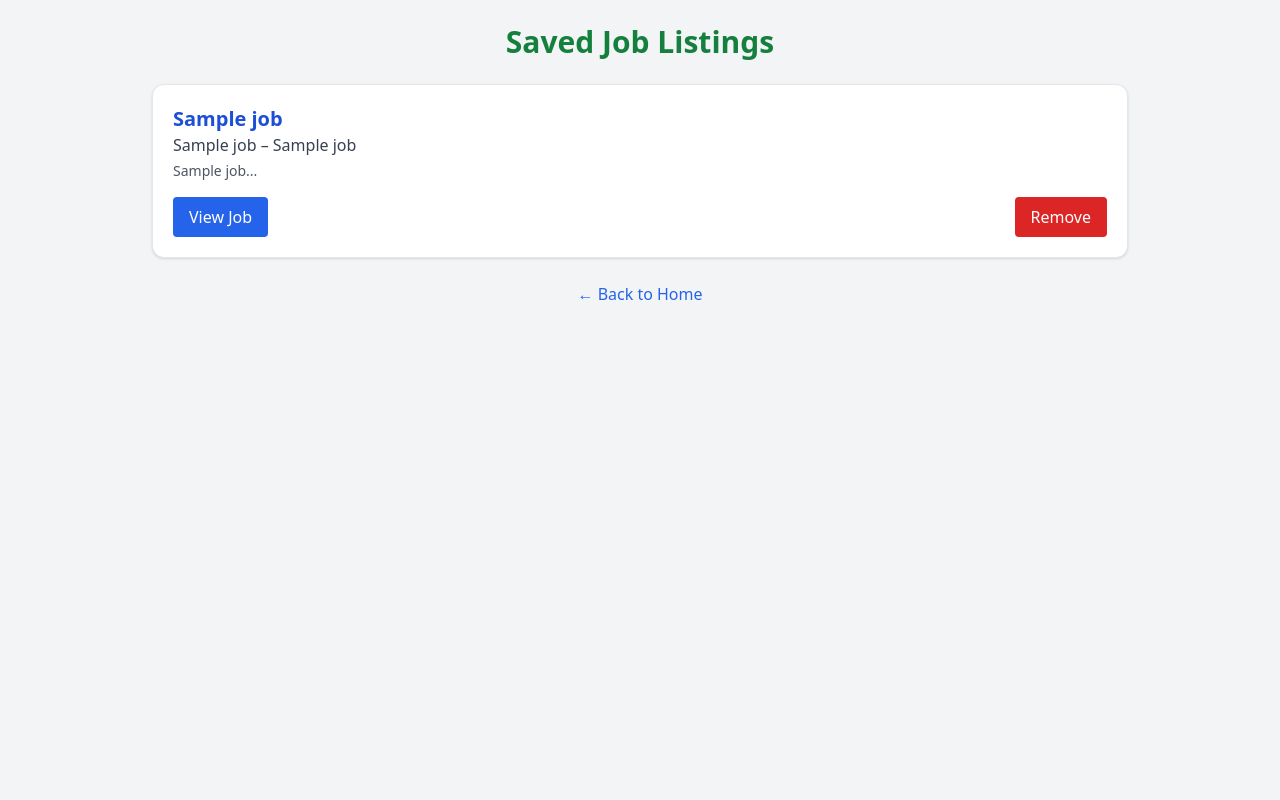
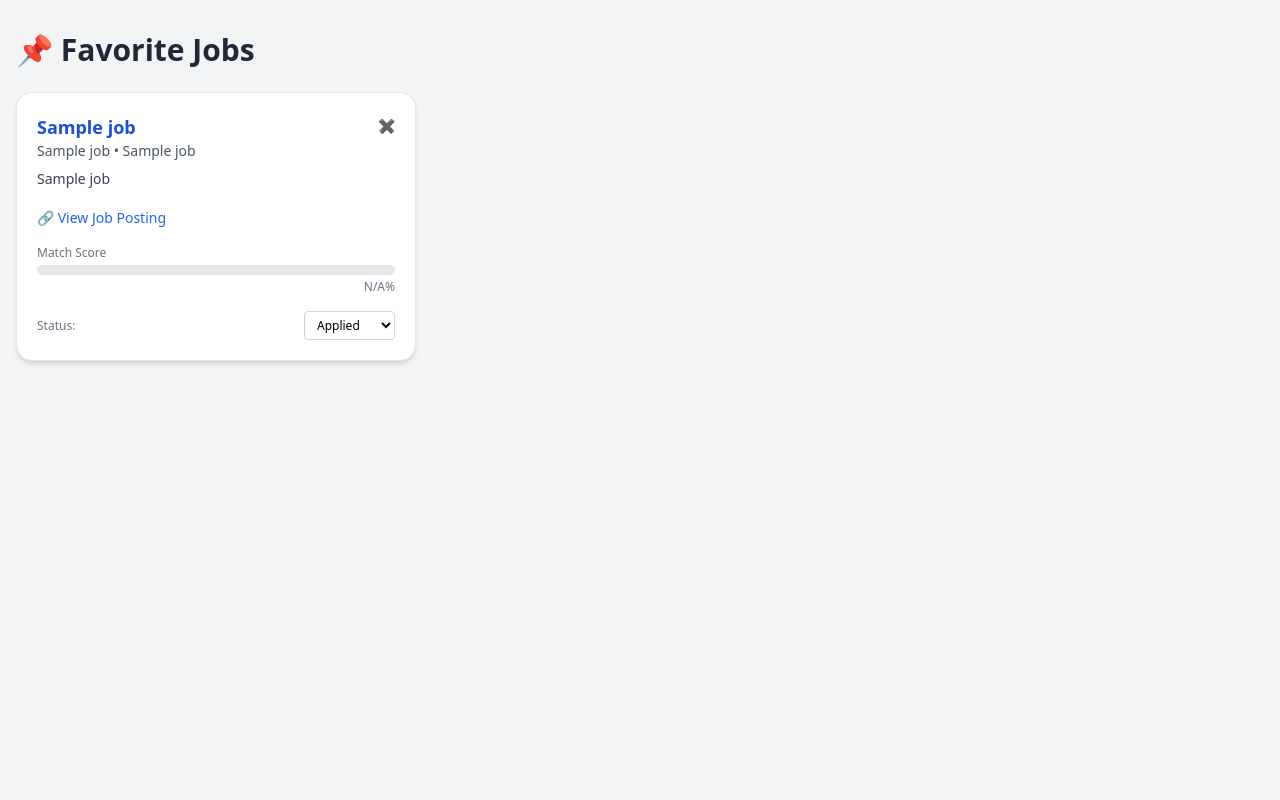
Before and after one commit to starkahmed/AI-Job-Hunting-Agent, a FastAPI app: template templates/favorites.html in a window 1280 px wide. Run offline with FastAPI, Linux system fonts and the light colour scheme; the template is opened without the code that fills it: most values are stand-ins (such as "Sample title", 1, 10 or a date in 2020); some libraries are stand-ins or nearby versions.

Commit message:
v3.6: Added analytics dashboard and enhanced favorites view for application tracking

```diff
--- a/main.py
+++ b/main.py
@@ -1,8 +1,9 @@
 # ================================================================
 # File: main.py
-# Version: v3.4
+# Version: v3.6
 # Description: FastAPI app with resume upload, parsing, scraping,
-#              dynamic filtering, scoring, favorites, and cover letters
+#              dynamic filtering, scoring, favorites, cover letters,
+#              and analytics dashboard
 # ================================================================
 
 from fastapi import FastAPI, File, UploadFile, Form, Query, Request
@@ -17,6 +18,7 @@ import sqlite3
 import uuid
 import os
 import shutil
+from collections import Counter
 
 app = FastAPI()
 
@@ -52,7 +54,9 @@ def init_fav_db():
             company TEXT,
             location TEXT,
             description TEXT,
-            url TEXT
+            url TEXT,
+            status TEXT DEFAULT 'Applied',
+            match_score REAL DEFAULT 0
         )
     """)
     conn.commit()
@@ -69,7 +73,6 @@ async def upload_resume(request: Request, file: UploadFile = File(...)):
     with open(path, "wb") as f:
         shutil.copyfileobj(file.file, f)
 
-    # Optional: Parse resume (can be real or mocked)
     parsed_resume = parse_resume(path)
 
     return templates.TemplateResponse("index.html", {
@@ -127,7 +130,6 @@ async def list_jobs(request: Request,
         except:
             pass
 
-        # Match Score Enhancement (v3.4)
         try:
             resume_text = request.query_params.get("resume") or ""
             if resume_text:
@@ -141,11 +143,13 @@ async def list_jobs(request: Request,
 
 # =================== Save Job to Favorites =====================
 @app.post("/save")
-async def save_job(title: str = Form(...), company: str = Form(...), location: str = Form(...), description: str = Form(...), url: str = Form(...)):
+async def save_job(title: str = Form(...), company: str = Form(...), location: str = Form(...), description: str = Form(...), url: str = Form(...), match_score: float = Form(0.0)):
     conn = sqlite3.connect(DB_PATH)
     c = conn.cursor()
-    c.execute("INSERT INTO favorites (title, company, location, description, url) VALUES (?, ?, ?, ?, ?)",
-              (title, company, location, description, url))
+    c.execute("""
+        INSERT INTO favorites (title, company, location, description, url, match_score)
+        VALUES (?, ?, ?, ?, ?, ?)
+    """, (title, company, location, description, url, match_score))
     conn.commit()
     conn.close()
     return {"message": "Job saved successfully"}
@@ -155,7 +159,7 @@ async def save_job(title: str = Form(...), company: str = Form(...), location: s
 async def show_favorites(request: Request):
     conn = sqlite3.connect(DB_PATH)
     c = conn.cursor()
-    c.execute("SELECT id, title, company, location, description, url FROM favorites ORDER BY id DESC")
+    c.execute("SELECT id, title, company, location, description, url, status, match_score FROM favorites ORDER BY id DESC")
     favorites = c.fetchall()
     conn.close()
     return templates.TemplateResponse("favorites.html", {"request": request, "favorites": favorites})
@@ -170,6 +174,52 @@ async def remove_favorite(job_id: int = Form(...)):
     conn.close()
     return {"message": "Job removed from favorites"}
 
+# =================== Update Job Status =====================
+@app.post("/update_status")
+async def update_status(job_id: int = Form(...), status: str = Form(...)):
+    conn = sqlite3.connect(DB_PATH)
+    c = conn.cursor()
+    c.execute("UPDATE favorites SET status = ? WHERE id = ?", (status, job_id))
+    conn.commit()
+    conn.close()
+    return {"message": "Status updated"}
+
+# =================== Analytics Dashboard =====================
+@app.get("/analytics", response_class=HTMLResponse)
+async def analytics(request: Request):
+    conn = sqlite3.connect(DB_PATH)
+    c = conn.cursor()
+    c.execute("SELECT status, match_score FROM favorites")
+    data = c.fetchall()
+    conn.close()
+
+    status_counts = Counter([row[0] for row in data])
+
+    match_score_bins = {
+        "0–50%": 0,
+        "50–70%": 0,
+        "70–90%": 0,
+        "90–100%": 0
+    }
+
+    for _, score in data:
+        score = score or 0
+        score *= 100
+        if score < 50:
+            match_score_bins["0–50%"] += 1
+        elif score < 70:
+            match_score_bins["50–70%"] += 1
+        elif score < 90:
+            match_score_bins["70–90%"] += 1
+        else:
+            match_score_bins["90–100%"] += 1
+
+    return templates.TemplateResponse("analytics.html", {
+        "request": request,
+        "status_data": dict(status_counts),
+        "score_data": match_score_bins
+    })
+
 # =================== Home Page =====================
 @app.get("/", response_class=HTMLResponse)
 def home(request: Request):
--- a/templates/favorites.html
+++ b/templates/favorites.html
@@ -1,49 +1,67 @@
-<!-- ================================================================
-File: templates/favorites.html
-Version: v2.0
-Description: Lists saved favorite jobs with company, location, preview,
-             and delete functionality in a styled layout.
-================================================================ -->
-
+<!-- templates/favorites.html -->
 <!DOCTYPE html>
 <html lang="en">
 <head>
     <meta charset="UTF-8">
-  <title>Saved Jobs</title>
+    <title>Saved Jobs Dashboard</title>
     <script src="https://cdn.tailwindcss.com"></script>
 </head>
-<body class="bg-gray-100 font-sans text-gray-900">
+<body class="bg-gray-100 min-h-screen font-sans">
+    <div class="max-w-7xl mx-auto px-4 py-8">
+        <h1 class="text-3xl font-bold text-gray-800 mb-6">📌 Favorite Jobs</h1>
 
-  <div class="max-w-5xl mx-auto p-6">
-    <h1 class="text-3xl font-bold mb-6 text-center text-green-700">Saved Job Listings</h1>
+        {% if favorites %}
+        <div class="grid gap-6 sm:grid-cols-1 md:grid-cols-2 lg:grid-cols-3">
+            {% for job in favorites %}
+            <div class="bg-white shadow-md border border-gray-200 rounded-2xl p-5 hover:shadow-lg transition duration-200">
+                <div class="flex justify-between items-start mb-2">
+                    <div>
+                        <h2 class="text-lg font-semibold text-blue-700">{{ job[1] }}</h2>
+                        <p class="text-sm text-gray-600">{{ job[2] }} • {{ job[3] }}</p>
+                    </div>
+                    <form method="post" action="/remove_favorite">
+                        <input type="hidden" name="job_id" value="{{ job[0] }}">
+                        <button type="submit" title="Remove" class="text-red-500 hover:text-red-700 text-sm">✖</button>
+                    </form>
+                </div>
 
-    {% if favorites|length == 0 %}
-      <div class="text-center text-red-500 font-semibold">No favorite jobs saved yet.</div>
-    {% endif %}
+                <p class="text-sm text-gray-700 mt-2 mb-4 line-clamp-4">{{ job[4] }}</p>
 
-    <div class="grid grid-cols-1 gap-6">
-      {% for job in favorites %}
-        <div class="bg-white p-5 shadow rounded-xl border border-gray-200">
-          <h2 class="text-xl font-semibold text-blue-700">{{ job[1] }}</h2>
-          <p class="text-gray-700 font-medium mb-1">{{ job[2] }} – {{ job[3] }}</p>
-          <p class="text-sm text-gray-600 mb-2">{{ job[4][:250] }}...</p>
+                <a href="{{ job[5] }}" target="_blank" class="text-sm text-blue-600 hover:underline">
+                    🔗 View Job Posting
+                </a>
 
-          <div class="flex justify-between items-center mt-4">
-            <a href="{{ job[5] }}" target="_blank" class="bg-blue-600 text-white px-4 py-2 rounded hover:bg-blue-700">View Job</a>
+                <div class="mt-4">
+                    <label class="block text-xs font-medium text-gray-500 mb-1">Match Score</label>
+                    <div class="w-full bg-gray-200 rounded-full h-2.5">
+                        <div class="h-2.5 rounded-full bg-green-500" style="width: {{ (job[7] * 100) | round(0) if job[7] else 0 }}%;"></div>
+                    </div>
+                    <p class="text-xs text-gray-500 text-right mt-1">
+                        {{ (job[7] * 100) | round(1) if job[7] else 'N/A' }}%
+                    </p>
+                </div>
 
-            <form action="/remove_favorite" method="post">
+                <div class="mt-4 flex justify-between items-center">
+                    <span class="text-xs text-gray-500">Status:</span>
+                    <form method="post" action="/update_status" class="flex gap-2">
                         <input type="hidden" name="job_id" value="{{ job[0] }}">
-              <button type="submit" class="bg-red-600 text-white px-4 py-2 rounded hover:bg-red-700">Remove</button>
+                        <select name="status" onchange="this.form.submit()" class="text-xs bg-white border border-gray-300 rounded px-2 py-1 focus:outline-none focus:ring focus:border-blue-400">
+                            <option {% if job[6] == 'Applied' %}selected{% endif %}>Applied</option>
+                            <option {% if job[6] == 'Interview' %}selected{% endif %}>Interview</option>
+                            <option {% if job[6] == 'Rejected' %}selected{% endif %}>Rejected</option>
+                            <option {% if job[6] == 'Offer' %}selected{% endif %}>Offer</option>
+                        </select>
                     </form>
                 </div>
             </div>
             {% endfor %}
         </div>
-
-    <div class="text-center mt-6">
-      <a href="/" class="text-blue-600 hover:underline">← Back to Home</a>
+        {% else %}
+        <div class="text-center mt-20 text-gray-500">
+            <p class="text-lg">You haven’t saved any jobs yet.</p>
+            <p class="text-sm">Start searching and saving jobs to track your opportunities here.</p>
         </div>
+        {% endif %}
     </div>
-
 </body>
 </html>
```
Also changed, not shown: templates/analytics.html (added, +71 -0 lines), templates/dashboard.html (added, +47 -0 lines). Lines whose indentation alone changed are shown as unchanged.
